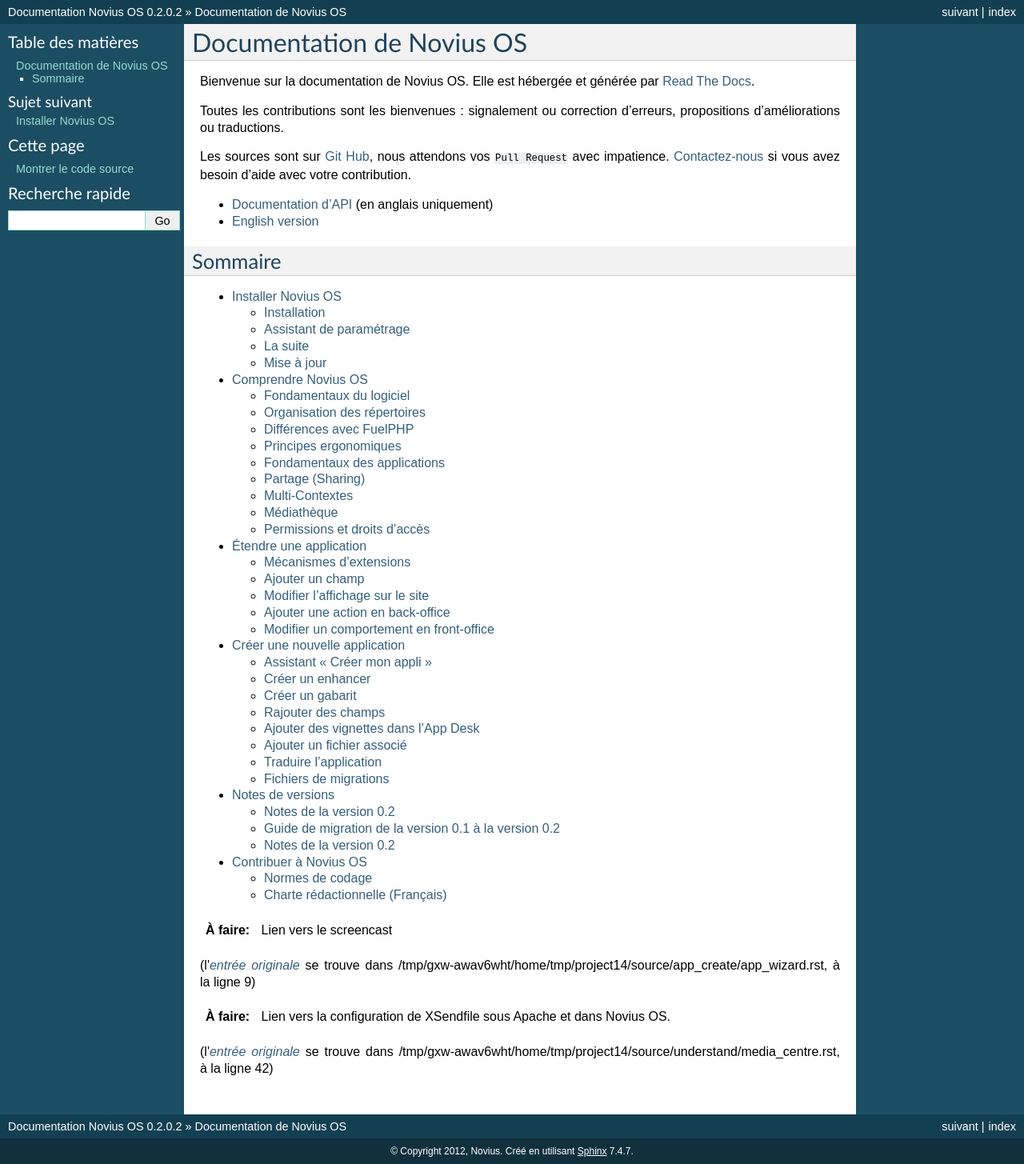
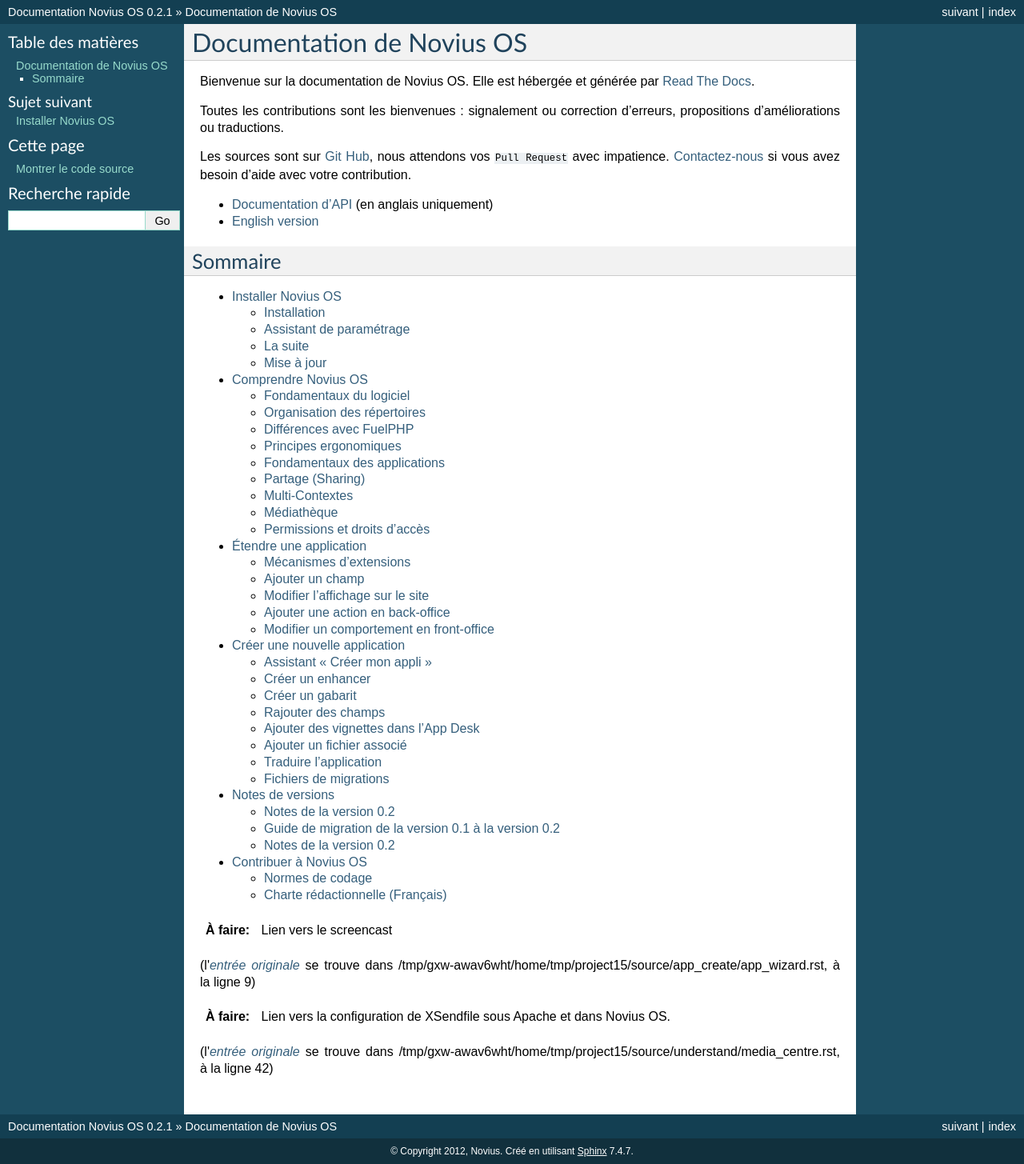
Before and after one commit to vrcAlbert/documentation-api, a Sphinx documentation site: the page built from source/index.rst, in a window 1280 px wide. Shown: the whole page at 80% size. Built offline with Sphinx 7.4.7, drawn with Linux system fonts in a browser that asks for light colours.

Commit message:
Version in conf.py

```diff
--- a/source/conf.py
+++ b/source/conf.py
@@ -55,7 +55,7 @@
 # The short X.Y version.
 version = '0.2'
 # The full version, including alpha/beta/rc tags.
-release = '0.2.0.2'
+release = '0.2.1'
 
 # The language for content autogenerated by Sphinx. Refer to documentation
 # for a list of supported languages.
```
